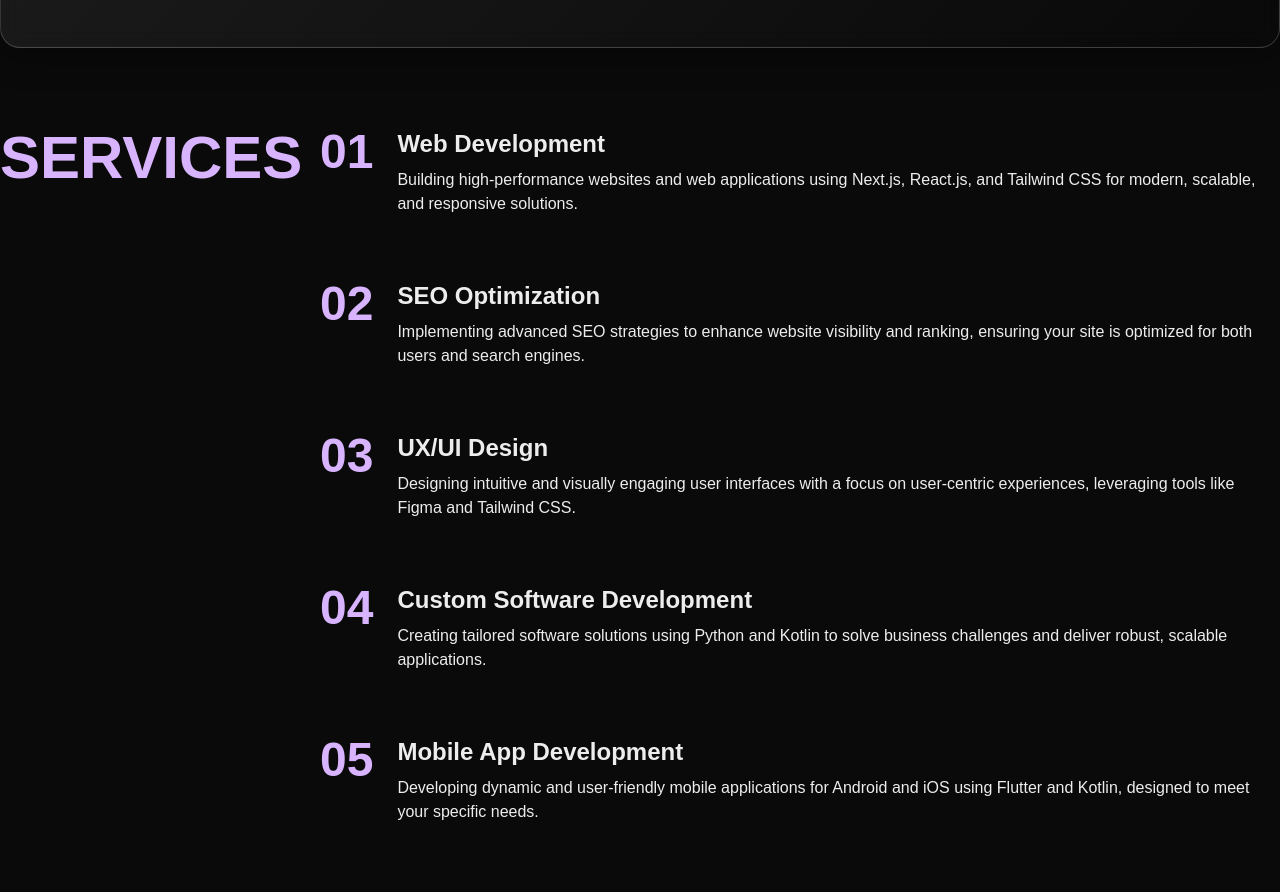
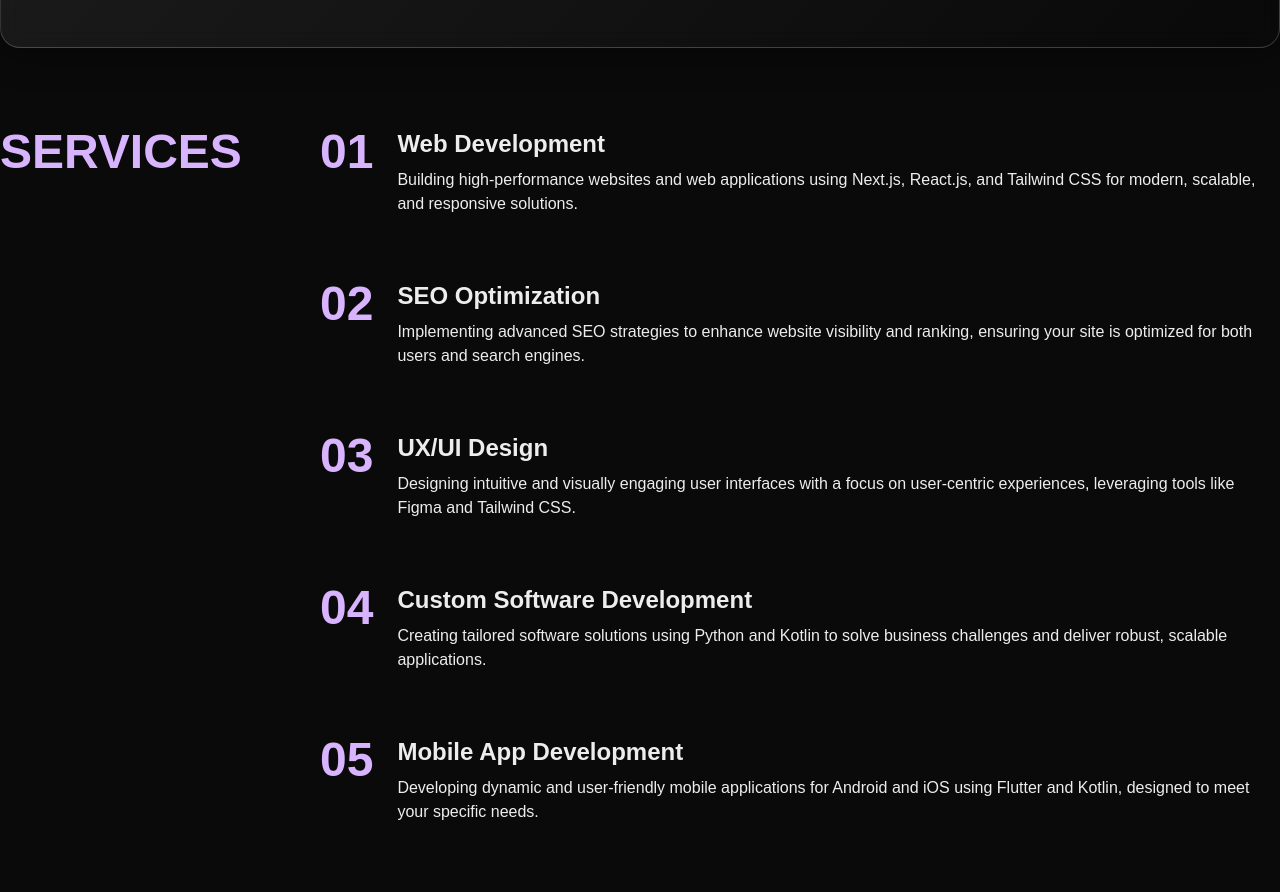
Before and after one commit to JoshMuasya/josh-portfolio, a Next.js app: page / in a window 1280 px wide. Shown: the part 3300-4192 px from the top of the page. Built offline with nearby package versions, Linux system fonts and the light colour scheme.

Commit message:
Fixed CSS Issue

```diff
--- a/components/Hero.tsx
+++ b/components/Hero.tsx
@@ -24,6 +24,8 @@ export const Hero = () => {
     const backgroundImage = useMotionTemplate`radial-gradient(125% 125% at 50% 0%, #000 50%, ${color})`
     const border = useMotionTemplate`1px solid ${color}`
     const boxShadow = useMotionTemplate`0px 4px 24px ${color}`
+
+
 
     return (
         <motion.section
@@ -88,6 +90,11 @@ export const Hero = () => {
                         scale: 0.985
                     }}
                     className="flex w-fit items-center gap-2 rounded-full px-4 py-2"
+                    onClick={() => {
+                        const cvFile = "/joshua.pdf";
+
+                        window.open(cvFile, "_blank");
+                    }}
                 >
                     Download CV
                     <FiArrowRight />
--- a/components/Services.tsx
+++ b/components/Services.tsx
@@ -40,7 +40,7 @@ export const Services = () => {
         <section className="py-20 px-2 md:px-0">
             <div className="container mx-auto flex flex-col md:flex-row">
                 <div className="md:w-1/4 pr-8 md:pr-12 mb-12 md:mb-0">
-                    <h2 className="text-6xl text-purple-300 font-extrabold sticky top-20">SERVICES</h2>
+                    <h2 className="text-6xl md:text-3xl lg:text-5xl text-purple-300 font-extrabold sticky top-20">SERVICES</h2>
                 </div>
 
 
```
Also changed, not shown: 1 other file (tests, documents, lock files or other folders).
